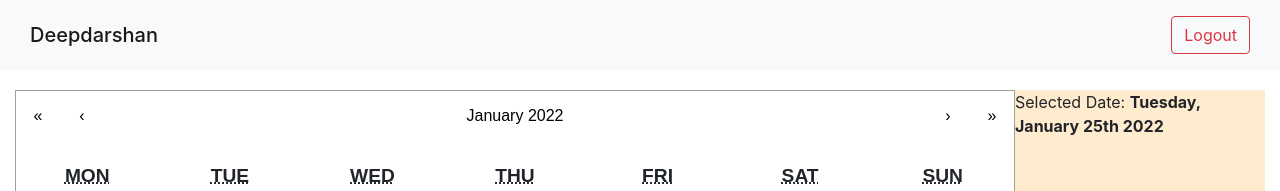
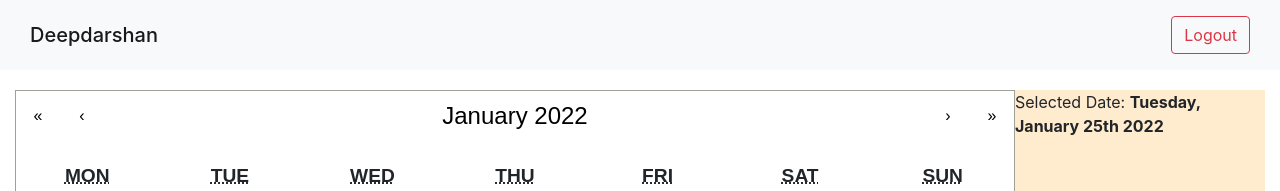
Before and after one commit to deepdarshan21/Calendar-App, a React (Create React App) app in the folder client/: page / in a window 1280 px wide. Shown: the top 191 px of the page. Built offline with nearby package versions, Linux system fonts and the light colour scheme.

Commit message:
Calendar Styled

```diff
--- a/client/src/components/home-page/calendar/calendar.css
+++ b/client/src/components/home-page/calendar/calendar.css
@@ -17,6 +17,10 @@
     flex: 0 1 50px;
 }
 
+.react-calendar__navigation .react-calendar__navigation__label {
+    font-size: 1.5em;
+}
+
 .react-calendar__month-view__days {
     height: calc(100vh - 220px);
 }
```
